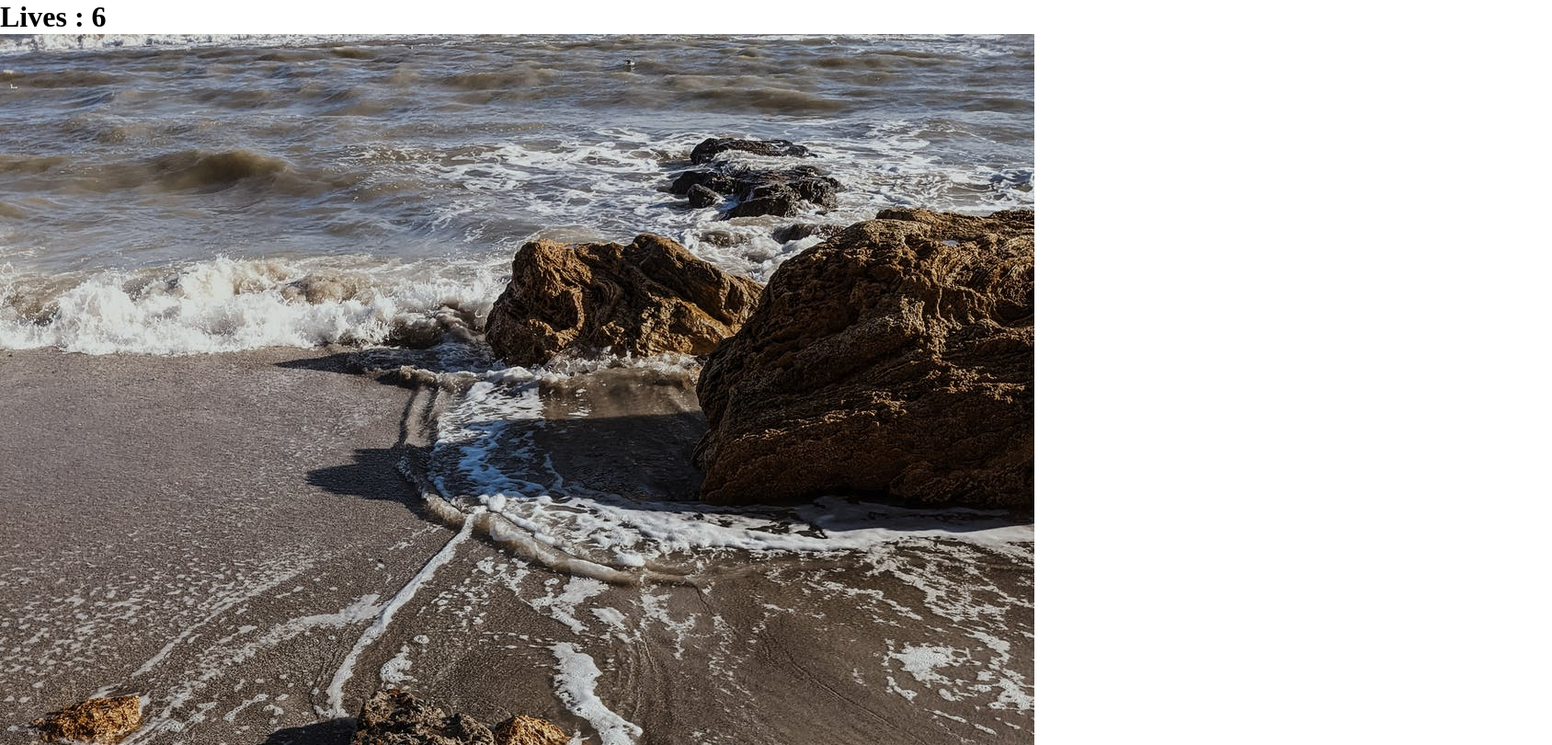
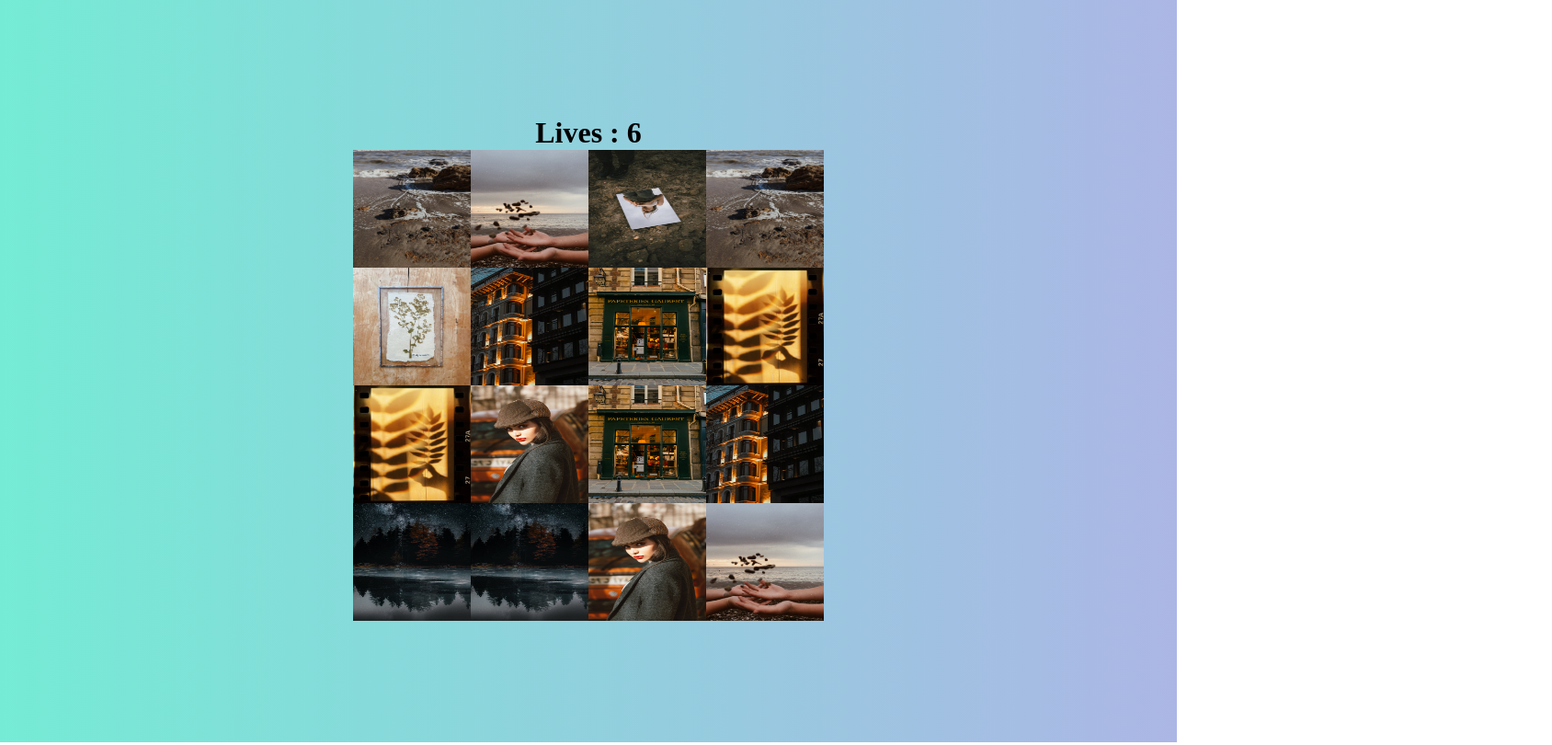
Before and after one commit to aurelianvoinea6/memory-game, a plain HTML site: page index.html in a window 1280 px wide. Shown: the top 810 px of the page at 92% size, 1688 px wide, since content can reach past the window. Drawn offline with Linux system fonts and the light colour scheme.

Commit message:
styled the cards and the body

```diff
--- a/style.css
+++ b/style.css
@@ -3,3 +3,23 @@
   padding: 0;
   box-sizing: border-box;
 }
+
+body{
+  height: 100vh;
+  background-image: linear-gradient(to left, #acb6e5, #75ebd5);
+  display: flex;
+  justify-content: center;
+  align-items: center;
+  flex-direction: column;
+}
+
+section {
+  display: grid;
+  grid-template-columns: repeat(4, 8rem);
+  grid-template-rows: repeat(4, 8rem);
+}
+
+.face,.back{
+  width: 100%;
+  height: 100%;
+}
```
